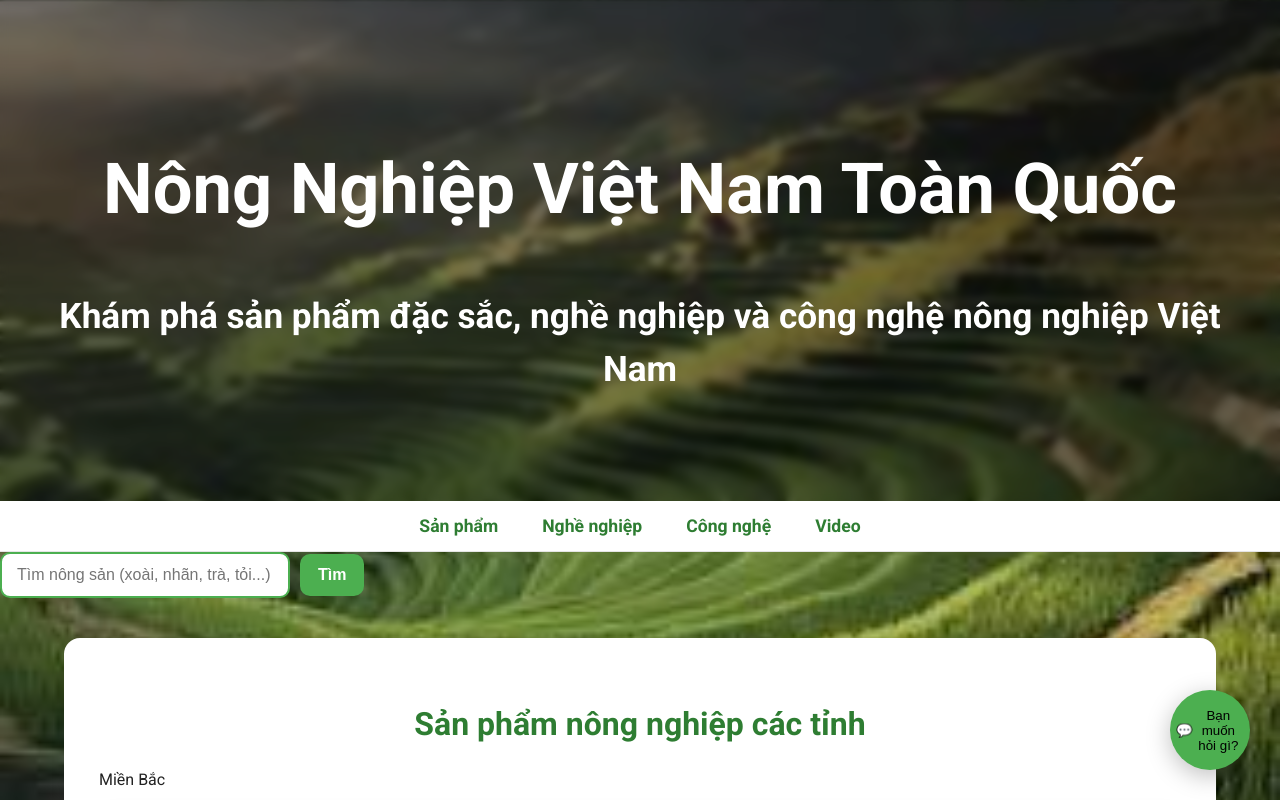
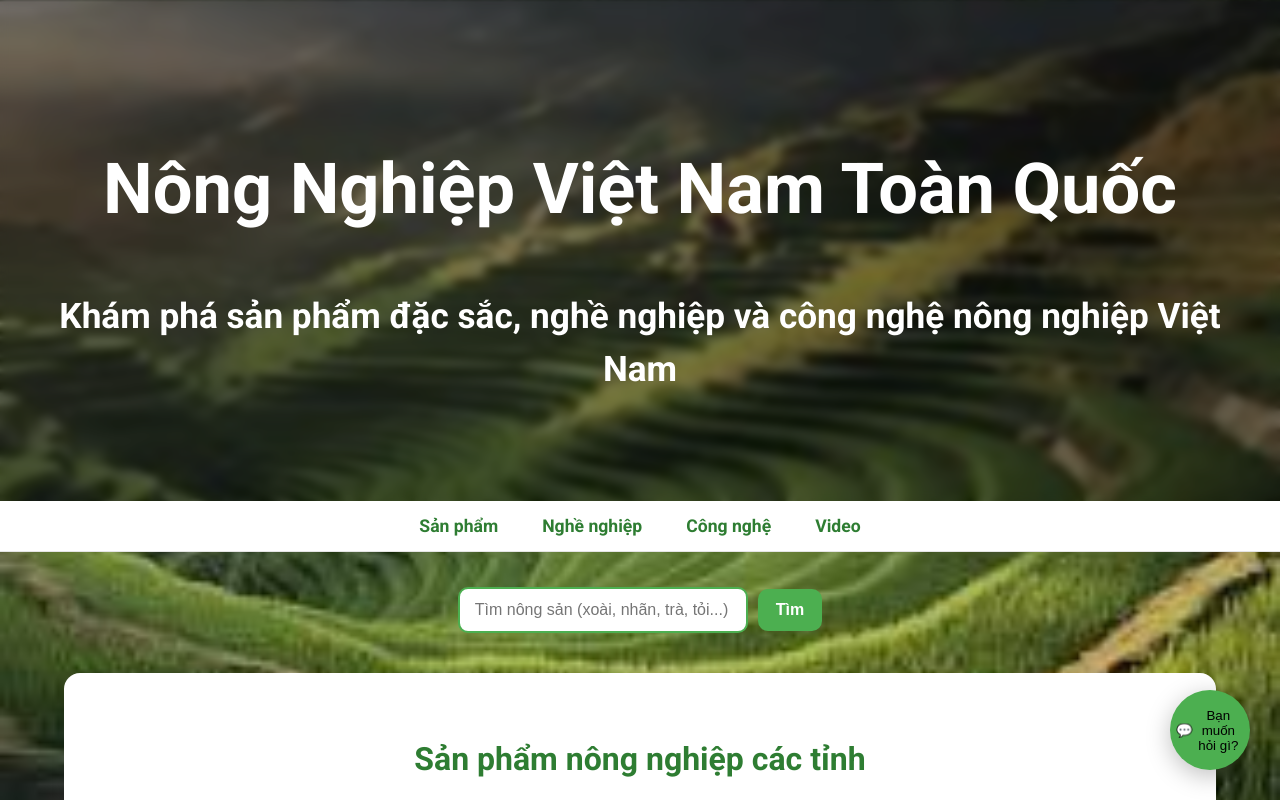
Before and after one commit to adiadawdawdadwa-ai/nongnghiepnhom.github.io, a plain HTML site: page index.html in a window 1280 px wide. Shown: the top 800 px of the page. Drawn offline with Linux system fonts and the light colour scheme; files whose address does not match are found by name.

Commit message:
Update index.html

```diff
--- a/index.html
+++ b/index.html
@@ -21,10 +21,12 @@
   <a href="#video">Video</a>
 </nav>
 
-<!-- ======= TÌM KIẾM ======= -->
-<div class="search-box">
-  <input id="search-input" type="text" placeholder="Tìm nông sản (xoài, nhãn, trà, tỏi...)">
-  <button id="search-btn">Tìm</button>
+<!-- ==== SEARCH BAR ==== -->
+<div id="search-area">
+  <div id="search-wrapper">
+      <input type="text" id="search-input" placeholder="Tìm nông sản (xoài, nhãn, trà, tỏi...)">
+      <button id="search-btn">Tìm</button>
+  </div>
 </div>
 
 <section id="products" class="section">
```
